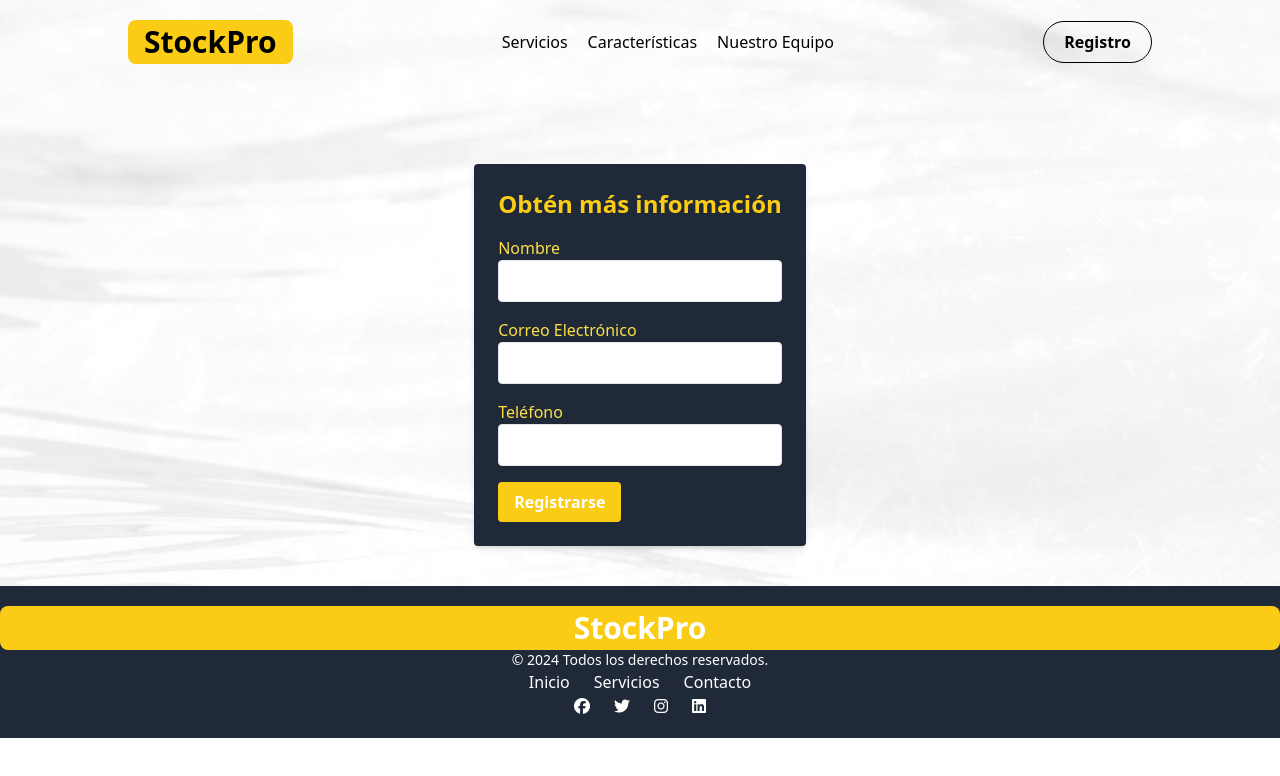
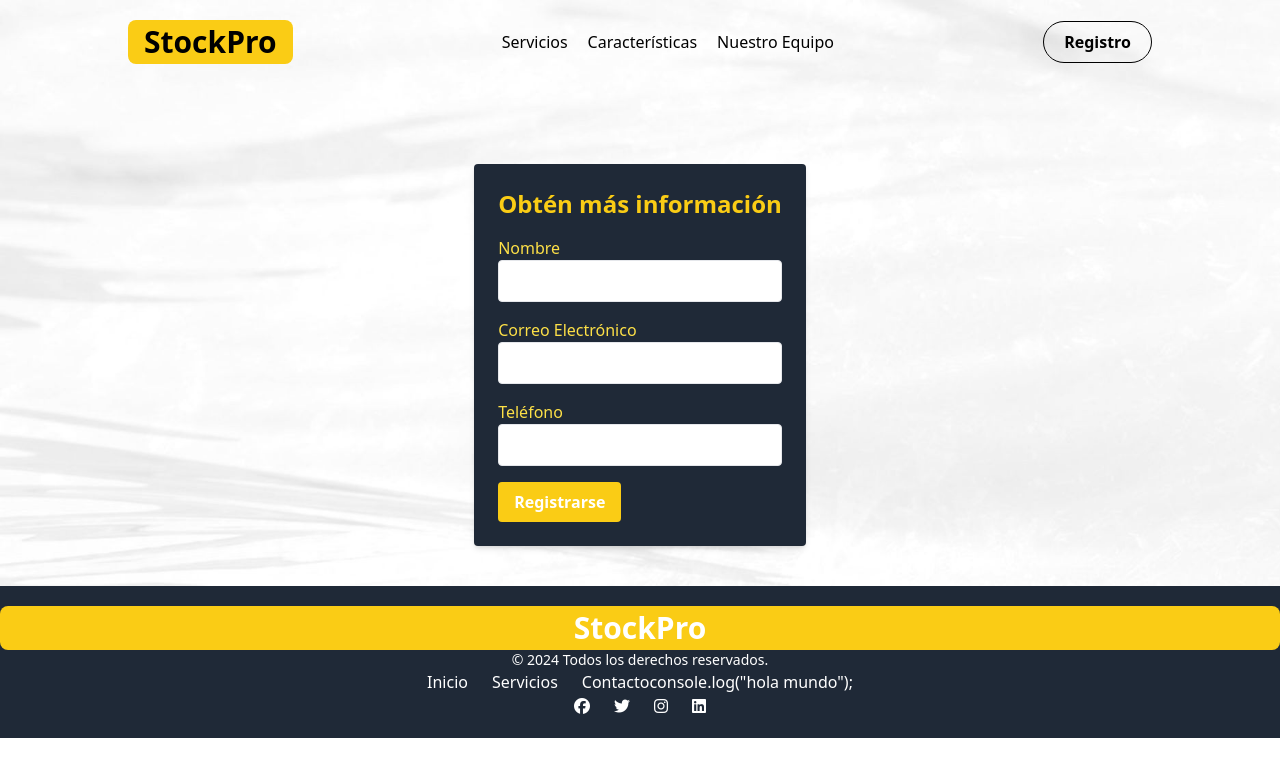
Before and after one commit to nicolasm1605/StockPro_landing, a React (Vite) app: page /register in a window 1280 px wide. Shown: the top 776 px of the page. Built offline with nearby package versions, Linux system fonts and the light colour scheme.

Commit message:
deploy 2.1

```diff
--- a/src/components/Footer.jsx
+++ b/src/components/Footer.jsx
@@ -19,7 +19,7 @@ const Footer = () => {
 
           <a href="#" className="hover:text-gray-400">Servicios</a>
           <a href="#" className="hover:text-gray-400">Contacto</a>
-
+          console.log("hola mundo");
         </div>
 
         <div className="flex justify-center space-x-6">
```
